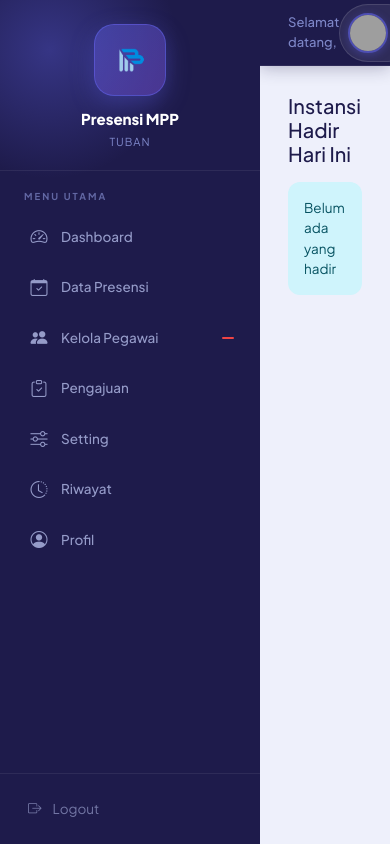
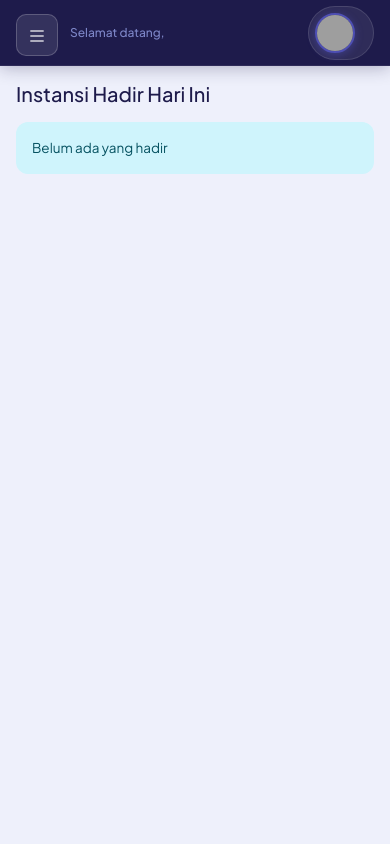
Before and after one commit to untillnesss/presensimpp, a CodeIgniter 4 app: the page made by app/Views/admin/hadir.php in a window 390 px wide. Run offline with PHP 8.4 and a stand-in for CodeIgniter, Linux system fonts and the light colour scheme; the template is opened without the code that fills it, so the values that code supplies are empty; some libraries are stand-ins or nearby versions; grey boxes are pictures that could not be loaded.

Commit message:
feat(layout): add mobile sidebar toggle and responsive auth/admin layouts
Implement a hamburger-triggered sidebar for smaller screens, add an overlay for dismissing the menu, and adjust topbar/content spacing to improve mobile usability across the admin, auth, and sekretariat layouts.

```diff
--- a/app/Views/layout/admin.php
+++ b/app/Views/layout/admin.php
@@ -140,11 +140,31 @@
 
         /* PAGE HEADER WITH BUTTON */
         .page-header-line { display:flex;justify-content:space-between;align-items:center;margin-bottom:24px; }
+
+        /* ===== MOBILE RESPONSIVE ===== */
+        .hamburger { display:none;position:fixed;top:14px;left:16px;z-index:300;background:rgba(255,255,255,0.1);border:1.5px solid rgba(255,255,255,0.2);border-radius:10px;width:42px;height:42px;align-items:center;justify-content:center;cursor:pointer;color:#fff;font-size:20px; }
+        .sidebar-overlay { display:none;position:fixed;inset:0;background:rgba(0,0,0,0.5);z-index:199;backdrop-filter:blur(2px); }
+
+        @media (max-width: 768px) {
+            .hamburger { display:flex; }
+            .sidebar { transform:translateX(-100%);transition:transform 0.3s ease; }
+            .sidebar.open { transform:translateX(0); }
+            .sidebar-overlay.open { display:block; }
+            .topbar { left:0;padding:0 16px 0 70px; }
+            .topbar-left .topbar-greeting { font-size:12px; }
+            .topbar-profile-btn { padding:6px 10px 6px 6px;gap:8px; }
+            .topbar-profile-name { font-size:12px; }
+            .topbar-profile-role { display:none; }
+            .main-content { margin-left:0;padding:16px; }
+        }
     </style>
 </head>
 <body>
 
-<div class="sidebar">
+<div class="sidebar-overlay" id="sidebarOverlay" onclick="closeSidebar()"></div>
+<button class="hamburger" id="hamburgerBtn" onclick="toggleSidebar()"><i class="bi bi-list"></i></button>
+
+<div class="sidebar" id="sidebar">
     <div class="sidebar-brand">
         <div class="sidebar-logo-wrap">
             <img src="<?= base_url('assets/img/logo.png') ?>" alt="Logo">
@@ -169,9 +189,7 @@
         <a href="/admin/setting"   class="<?= ($seg2=='setting')  ?'active':'' ?>"><i class="bi bi-sliders"></i> Setting</a>
         <a href="/admin/riwayat"   class="<?= ($seg2=='riwayat')  ?'active':'' ?>"><i class="bi bi-clock-history"></i> Riwayat</a>
         <a href="/admin/profil"    class="<?= ($seg2=='profil')   ?'active':'' ?>"><i class="bi bi-person-circle"></i> Profil</a>
-    </div>
-    <div class="sidebar-footer">
-        <a href="/logout"><i class="bi bi-box-arrow-right"></i> Logout</a>
+        <a href="/logout" style="color:rgba(252,165,165,0.7);"><i class="bi bi-box-arrow-right"></i> Logout</a>
     </div>
 </div>
 
@@ -206,5 +224,15 @@
 </main>
 
 <script src="https://cdn.jsdelivr.net/npm/bootstrap@5.3.2/dist/js/bootstrap.bundle.min.js"></script>
+<script>
+function toggleSidebar() {
+  document.getElementById('sidebar').classList.toggle('open');
+  document.getElementById('sidebarOverlay').classList.toggle('open');
+}
+function closeSidebar() {
+  document.getElementById('sidebar').classList.remove('open');
+  document.getElementById('sidebarOverlay').classList.remove('open');
+}
+</script>
 </body>
 </html>
--- a/app/Views/layout/auth.php
+++ b/app/Views/layout/auth.php
@@ -160,7 +160,7 @@
 <body class="bg-soft-auth">
 
 <main class="d-flex align-items-center justify-content-center" style="min-height:100vh">
-    <div style="width:100%; max-width:420px">
+    <div style="width:100%; max-width:420px; padding: 0 20px">
         <?= $this->renderSection('content') ?>
     </div>
 </main>
```
Also changed, not shown: app/Views/layout/sekretariat.php (+32 -4 lines).
